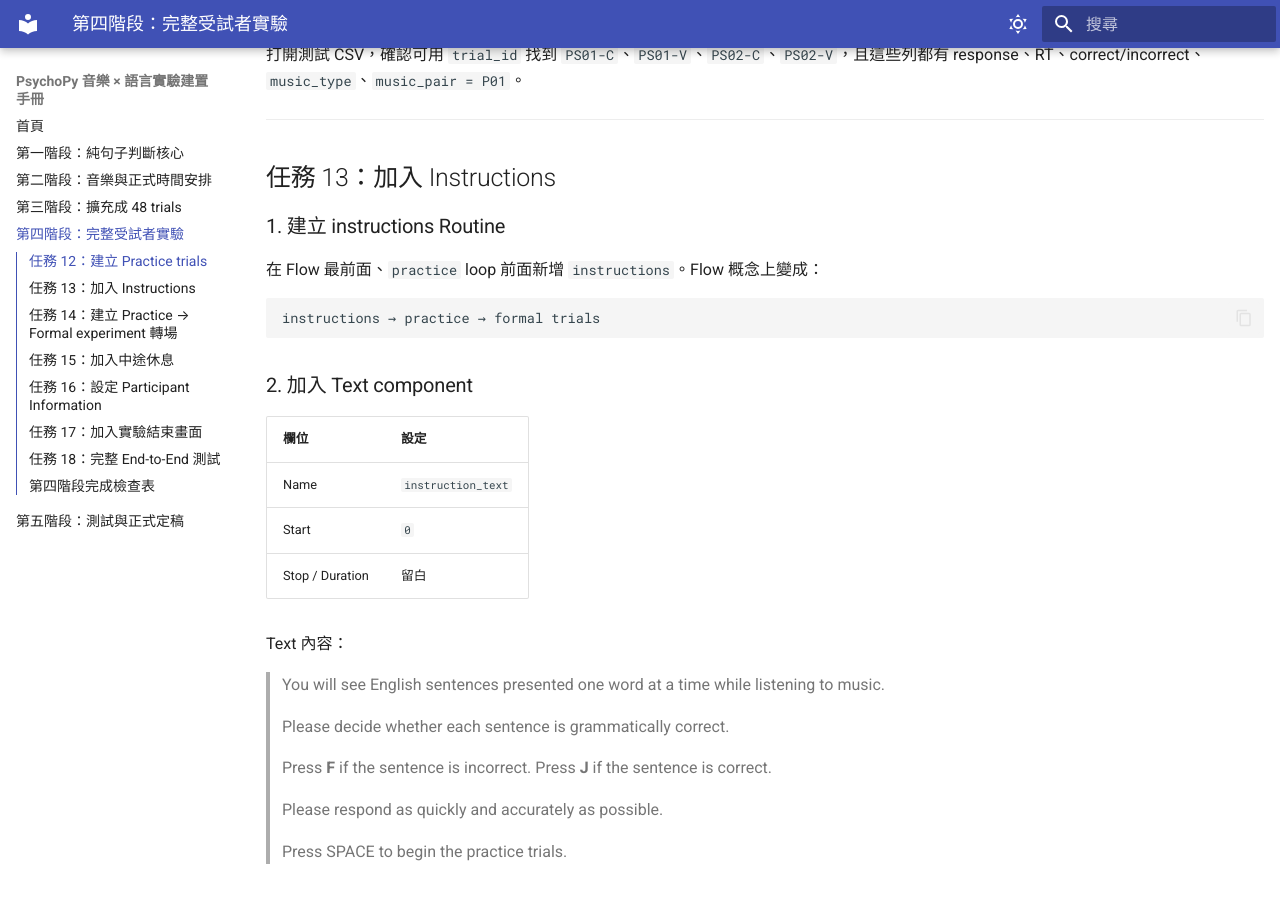
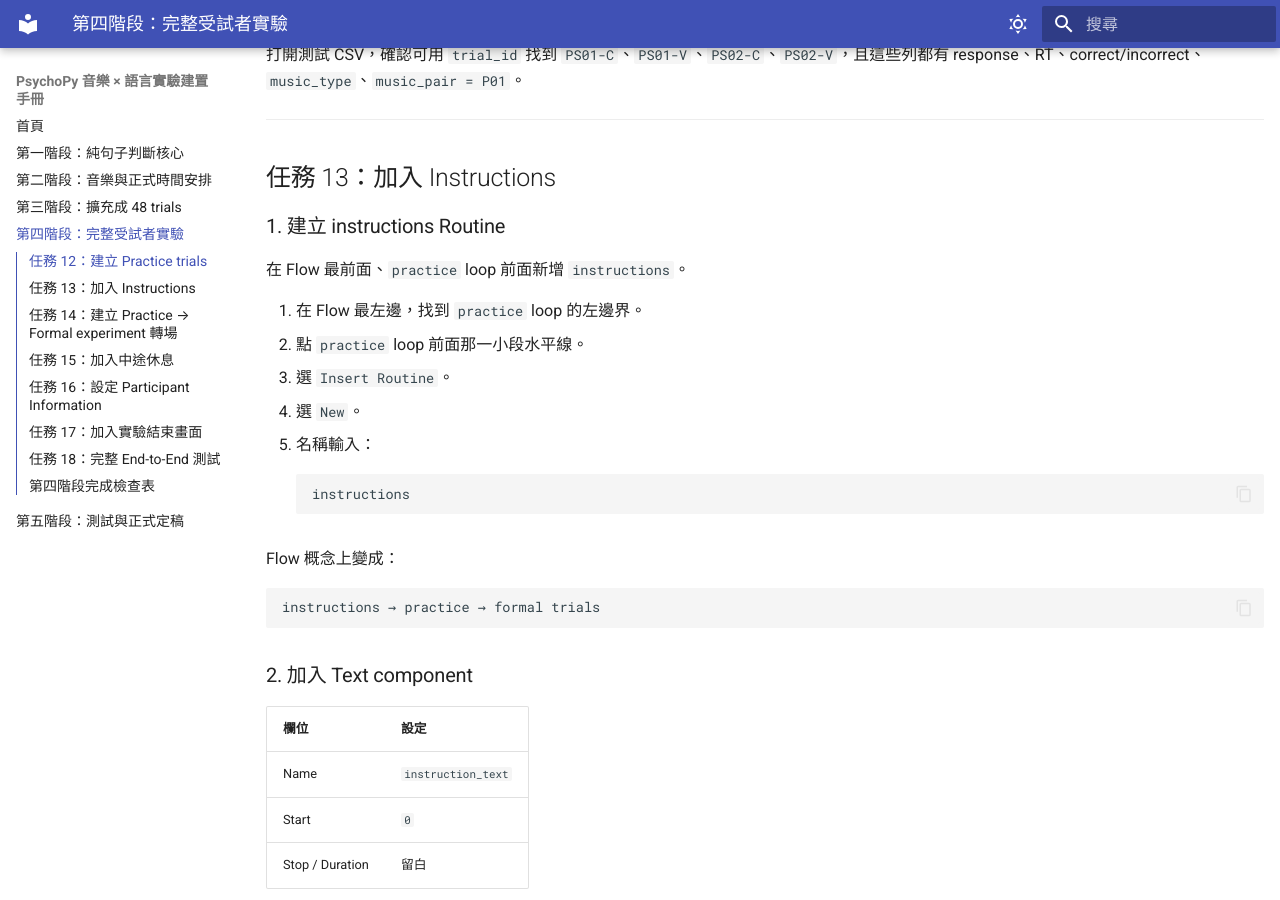
Before and after one commit to weilinglindachen/psychopy-manual, an MkDocs documentation site: the page built from docs/stage4.md, in a window 1280 px wide and 900 px high, scrolled down 4075 px. Built offline with MkDocs 1.6.1 and Material for MkDocs 9.7.7, drawn with Linux system fonts in a browser that asks for light colours.

Commit message:
第四階段任務13：補充在Flow中插入instructions Routine的詳細步驟

````diff
--- a/docs/stage4.md
+++ b/docs/stage4.md
@@ -145,7 +145,19 @@ Run 時可填 `participant = test04`、`session = 001`，確認：
 
 ### 1. 建立 instructions Routine
 
-在 Flow 最前面、`practice` loop 前面新增 `instructions`。Flow 概念上變成：
+在 Flow 最前面、`practice` loop 前面新增 `instructions`。
+
+1. 在 Flow 最左邊，找到 `practice` loop 的左邊界。
+2. 點 `practice` loop 前面那一小段水平線。
+3. 選 `Insert Routine`。
+4. 選 `New`。
+5. 名稱輸入：
+
+    ```text
+    instructions
+    ```
+
+Flow 概念上變成：
 
 ```text
 instructions → practice → formal trials
````
